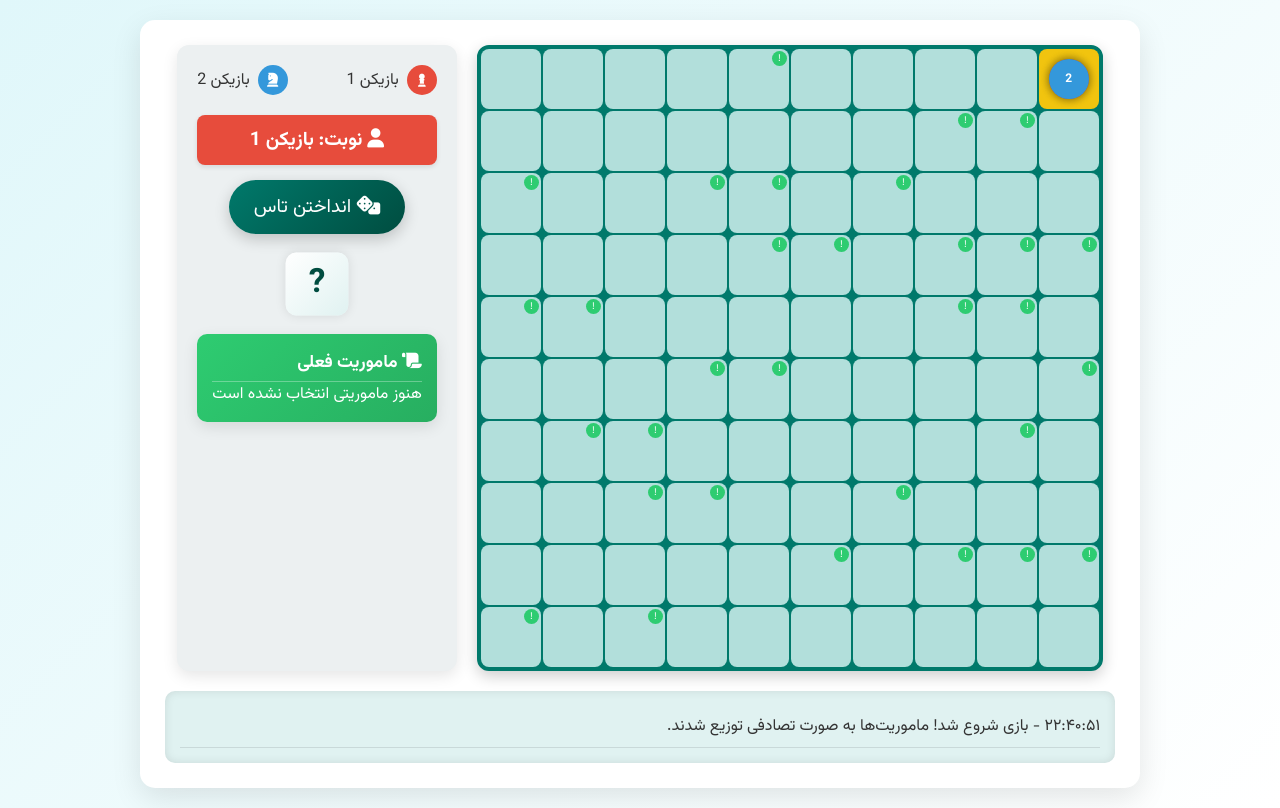
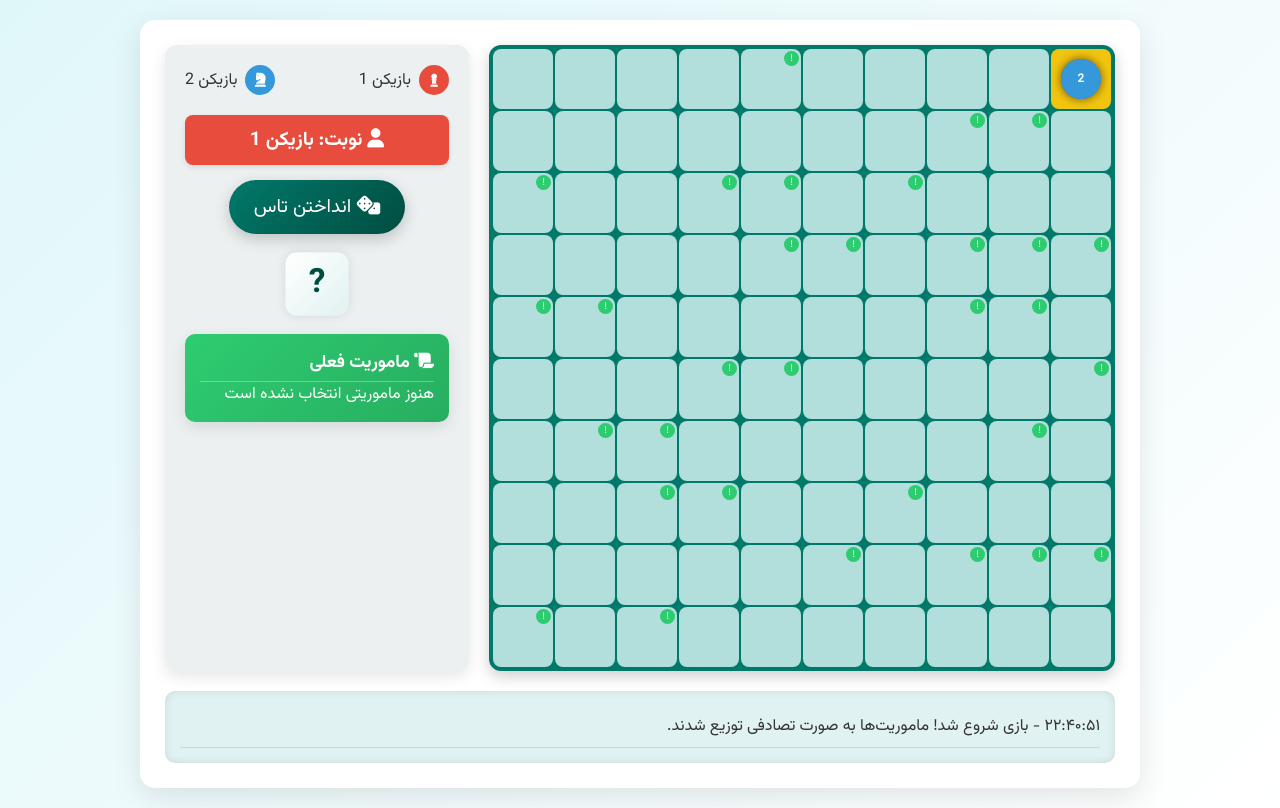
Before and after one commit to natilosir/munch, a plain HTML site: page index.html in a window 1280 px wide. Drawn offline with nearby package versions, Linux system fonts and the light colour scheme.

Commit message:
Update style.css

```diff
--- a/style.css
+++ b/style.css
@@ -53,12 +53,15 @@
   }
 
   .game-area {
-    display: flex;
+    display: flex
+;
     flex-wrap: wrap;
     gap: 20px;
-    justify-content: center;
+    justify-content: space-between;
     margin-bottom: 20px;
-  }
+    flex-direction: row;
+    align-items: stretch;
+}
 
   #game-board {
     display: grid;
@@ -141,7 +144,7 @@
     background-color: #ecf0f1;
     padding: 20px;
     border-radius: 12px;
-    min-width: 250px;
+    width: 32%;
     box-shadow: 0 5px 15px rgba(0, 0, 0, 0.1);
   }
 
```
